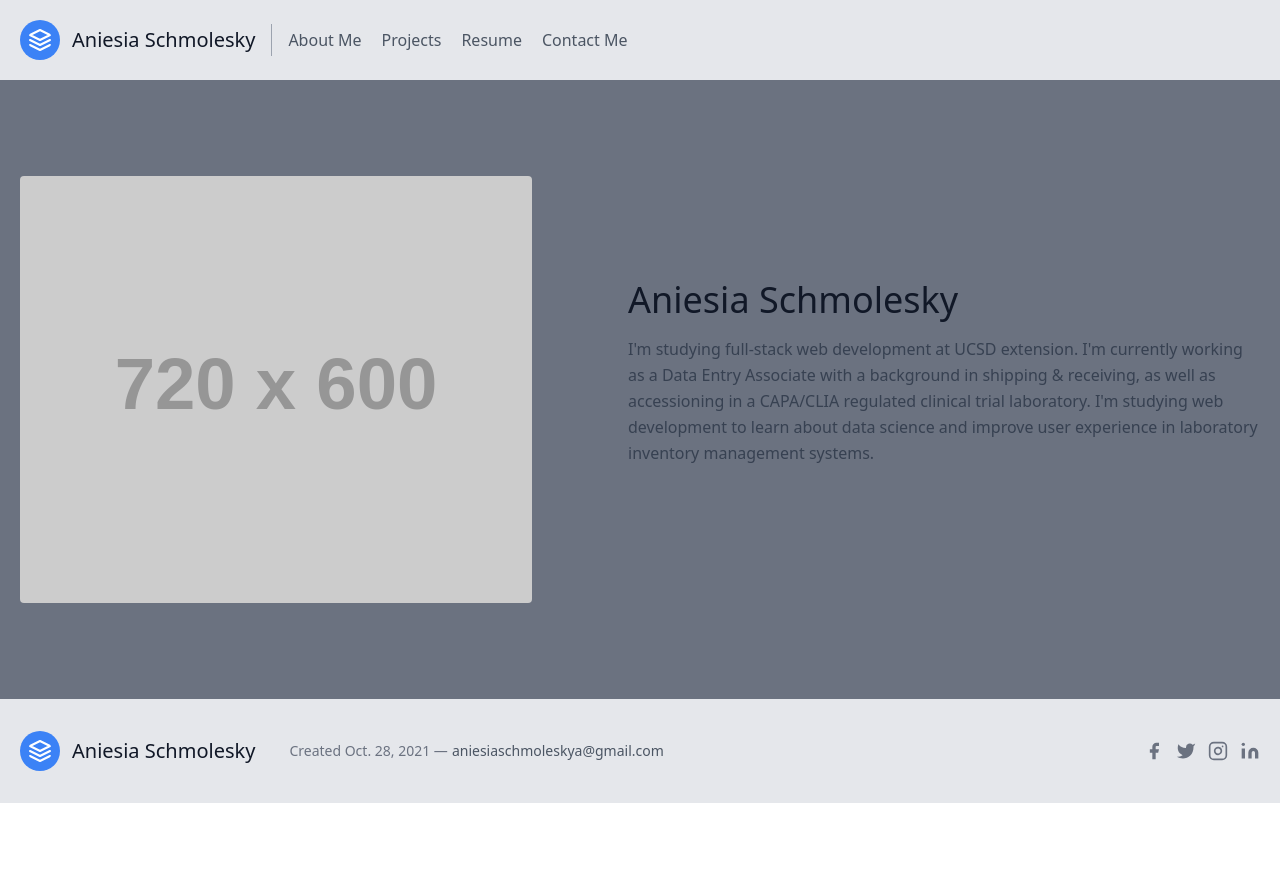
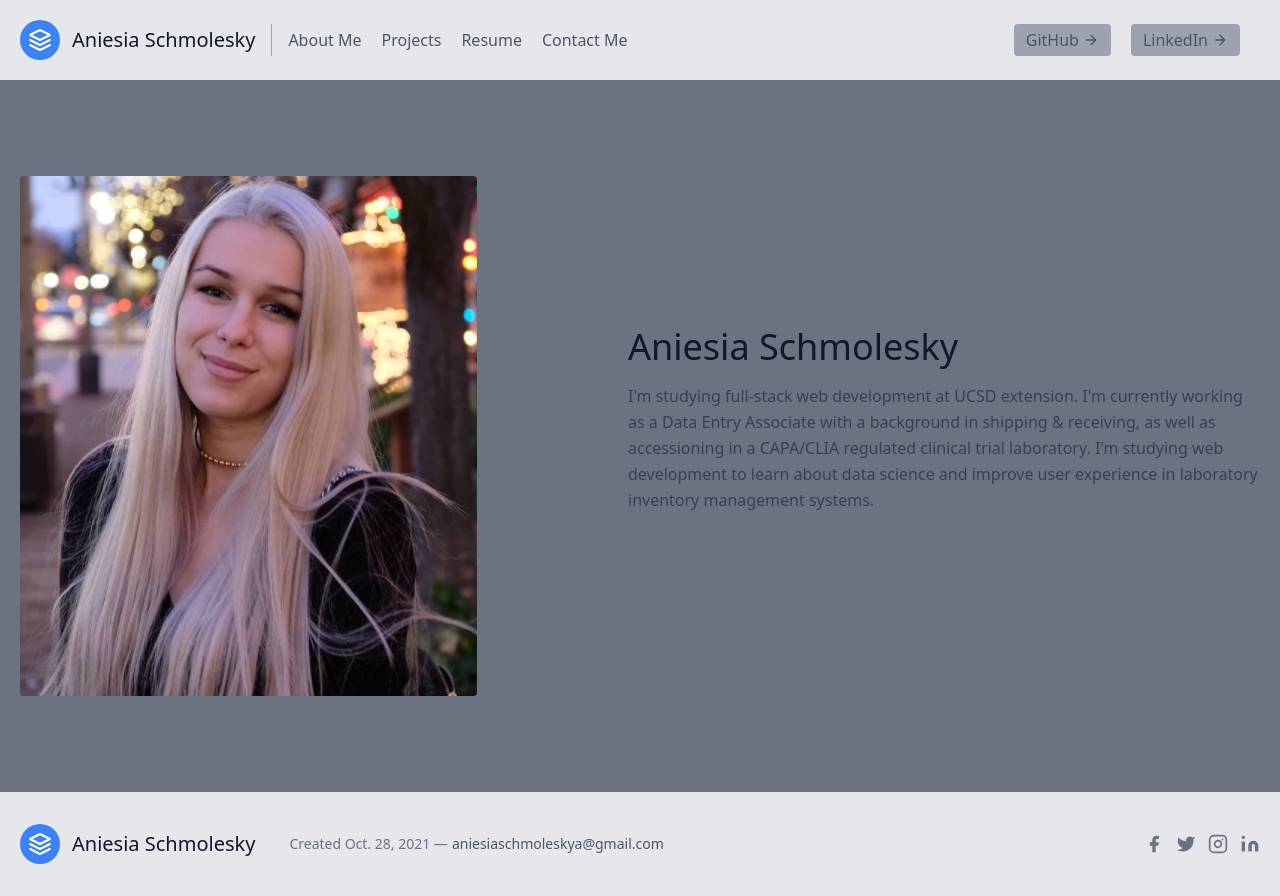
Before and after one commit to Aniesia-Schmolesky/React-Portfolio, a React (Create React App) app in the folder portfolio/: page / in a window 1280 px wide. Before the commit the page ends 803 px from the top, so only its background shows below. Built offline with nearby package versions, Linux system fonts and the light colour scheme.

Commit message:
added profile picture

```diff
--- a/portfolio/src/App.js
+++ b/portfolio/src/App.js
@@ -2,7 +2,6 @@ import React from "react";
 import { Switch, Route } from 'react-router-dom';
 import AboutMe from "./components/AboutMe";
 import ContactMe from "./components/ContactMe";
-import Project from "./components/Project";
 import Projects from "./components/Projects";
 import Resume from "./components/Resume";
 import Header from "./components/Header";
--- a/portfolio/src/components/AboutMe.js
+++ b/portfolio/src/components/AboutMe.js
@@ -1,9 +1,10 @@
+import profile from './images/profile-image.PNG'
 export default function AboutMe() {
     return(
         <section id="about" class="text-gray-600 body-font">
         <div class="container mx-auto flex px-5 py-24 md:flex-row flex-col items-center">
           <div class="lg:max-w-lg lg:w-full md:w-1/2 w-5/6 mb-10 md:mb-0">
-            <img class="object-cover object-center rounded" alt="hero" src="https://dummyimage.com/720x600"></img>
+            <img class="object-cover object-center rounded" alt="hero" src={profile}></img>
           </div>
           <div class="lg:flex-grow md:w-1/2 lg:pl-24 md:pl-16 flex flex-col md:items-start md:text-left items-center text-center">
             <h1 class="title-font sm:text-4xl text-3xl mb-4 font-medium text-gray-900">Aniesia Schmolesky
--- a/portfolio/src/components/Header.js
+++ b/portfolio/src/components/Header.js
@@ -16,6 +16,16 @@ export default function Header() {
       <Link to="/resume" class="mr-5 hover:text-gray-900">Resume</Link>
       <Link to="/contactme" class="mr-5 hover:text-gray-900">Contact Me</Link>
     </nav>
+    <button class="inline-flex items-center bg-gray-400 border-0 py-1 px-3 focus:outline-none hover:bg-gray-200 rounded text-base mt-4 md:mt-0 mr-5" href="https://github.com/Aniesia-Schmolesky" target="_blank">GitHub
+      <svg fill="none" stroke="currentColor" stroke-linecap="round" stroke-linejoin="round" stroke-width="2" class="w-4 h-4 ml-1" viewBox="0 0 24 24">
+        <path d="M5 12h14M12 5l7 7-7 7"></path>
+      </svg>
+    </button>
+    <button class="inline-flex items-center bg-gray-400 border-0 py-1 px-3 focus:outline-none hover:bg-gray-200 rounded text-base mt-4 md:mt-0 mr-5" href="https://www.linkedin.com/in/aniesia-schmolesky-25b08814a/" target="_blank">LinkedIn
+      <svg fill="none" stroke="currentColor" stroke-linecap="round" stroke-linejoin="round" stroke-width="2" class="w-4 h-4 ml-1" viewBox="0 0 24 24">
+        <path d="M5 12h14M12 5l7 7-7 7"></path>
+      </svg>
+    </button>
   </div>
 </header>
   );
--- a/portfolio/src/components/Project.js
+++ /dev/null
@@ -1,36 +0,0 @@
-export default function Project() {
-    return(null
-//         <section class="text-gray-600 body-font">
-//         <div class="container px-5 py-24 mx-auto">
-//             < div class="flex flex-wrap -m-4">
-//             </div>
-
-//             <div class="p-4 md:w-1/3">
-//     <div class="h-full border-2 border-gray-200 border-opacity-60 rounded-lg overflow-hidden">
-//       <img class="lg:h-48 md:h-36 w-full object-cover object-center" src="https://dummyimage.com/720x400" alt="blog"></img>
-//       <div class="p-6">
-//         <h1 class="title-font text-lg font-medium text-gray-900 mb-3">The Catalyzer</h1>
-//         <div class="flex items-center flex-wrap ">
-//           <a class="text-blue-500 inline-flex items-center md:mb-2 lg:mb-0">Try it Out!
-//           </a>
-//           <svg class="w-4 h-4 ml-2" viewBox="0 0 24 24" stroke="currentColor" stroke-width="2" fill="none" stroke-linecap="round" stroke-linejoin="round">
-//               <path d="M5 12h14"></path>
-//               <path d="M12 5l7 7-7 7"></path>
-//             </svg>
-//         </div>
-//         <div class="flex items-center flex-wrap ">
-//           <a class="text-blue-500 inline-flex items-center md:mb-2 lg:mb-0">GitHub Link
-//           </a>
-//           <svg class="w-4 h-4 ml-2" viewBox="0 0 24 24" stroke="currentColor" stroke-width="2" fill="none" stroke-linecap="round" stroke-linejoin="round">
-//               <path d="M5 12h14"></path>
-//               <path d="M12 5l7 7-7 7"></path>
-//             </svg>
-//         </div>
-//       </div>
-//     </div>
-//   </div>
-
-//         </div>
-//     </section>
-    )
-}
--- a/portfolio/src/components/Resume.js
+++ b/portfolio/src/components/Resume.js
@@ -4,7 +4,7 @@ export default function Resume() {
         <section class="text-gray-600 body-font">
   <div class="container mx-auto flex flex-col px-5 py-24 justify-center items-center">
   <h1 class="title-font sm:text-4xl text-3xl mb-4 font-medium text-gray-900">My Resume</h1>
-  <a class="underline text-blue-600 inline-flex items-center md:mb- lg:mb-10" href="https://docs.google.com/document/d/1Q6PRDAbD6haRgCSCWK_BXbDSblZBFbKUMAKrnoA0pM4/edit?usp=sharing" target="_blank">View in Google Docs</a>
+  <a class="underline text-blue-600 inline-flex items-center md:mb-4 lg:mb-10" href="https://docs.google.com/document/d/1Q6PRDAbD6haRgCSCWK_BXbDSblZBFbKUMAKrnoA0pM4/edit?usp=sharing" target="_blank">View in Google Docs</a>
     <img class="lg:w-6/6 md:w-6/6 w-6/6 mb-10 object-cover object-center rounded" alt="hero" src={resume}/>
   </div>
 </section>
```
Also changed, not shown: portfolio/src/components/images/profile-image.PNG (added), portfolio/src/components/images/web-dev-icon.jpg (added).
